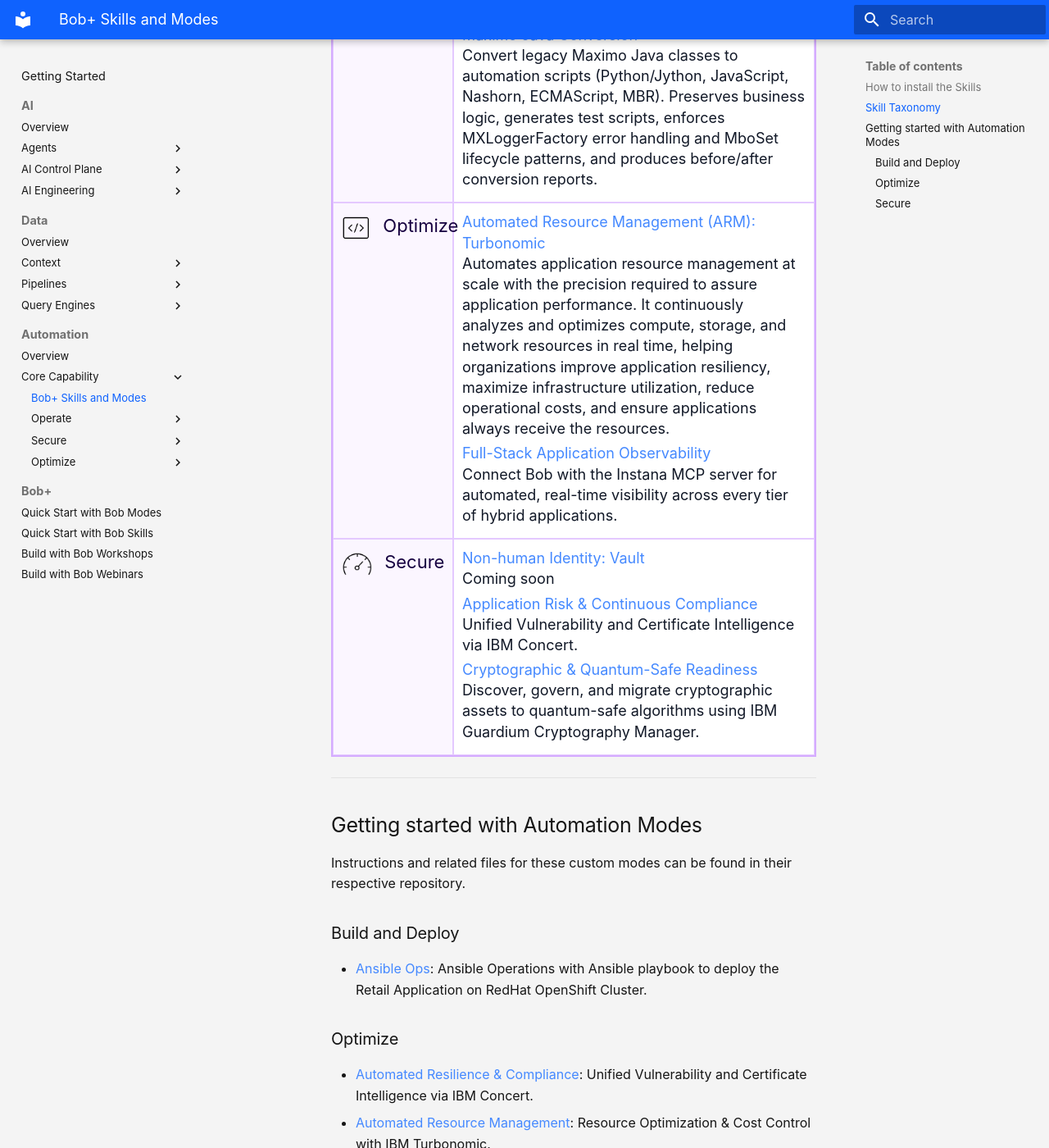
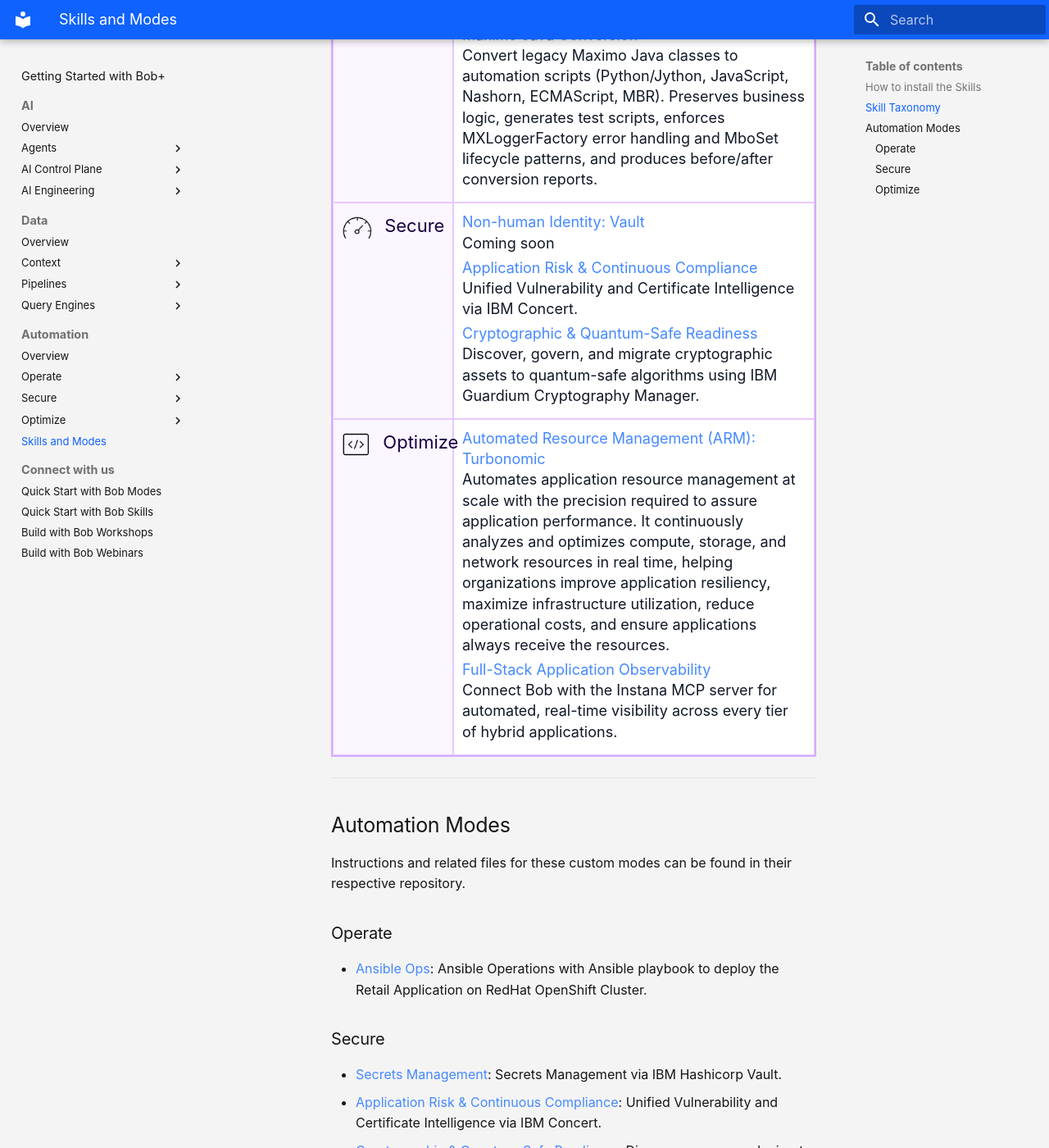
Before and after one commit to ibm-self-serve-assets/building-blocks2.0, an MkDocs documentation site: the page built from docs-src/automation-core/bob-skills-and-modes.md, in a window 1280 px wide and 1400 px high, scrolled down 1463 px. Shown: the whole window at 82% size. Built offline with MkDocs 1.6.1 and Material for MkDocs 9.7.7, drawn with Linux system fonts in a browser that asks for light colours; some of the changed text lies outside the part shown.

Commit message:
Updating automation pages

```diff
--- a/docs-src/automation-core/bob-skills-and-modes.md
+++ b/docs-src/automation-core/bob-skills-and-modes.md
@@ -20,7 +20,7 @@
         <div class="skill-group"><img src="../../ibm-bob/skills/images/automation.png" alt="" class="title-icon"><span>Automation Skills</span></div>
       </th></tr></thead>
       <tr>
-        <td><div class="skill-subgroup"><img src="../../ibm-bob/skills/images/build.png" alt="" class="title-icon"><span>Build</span></div></td>
+        <td><div class="skill-subgroup"><img src="../../ibm-bob/skills/images/build.png" alt="" class="title-icon"><span>Operate</span></div></td>
         <td>
             <p><a href="https://github.com/ibm-self-serve-assets/building-blocks/blob/main/ibm-bob/skills/ibm-cloud/SKILL.md">Using the IBM Cloud CLI; ibmcloud</a>
             <br>Work with IBM Cloud by using the stand-alone `ibmcloud` CLI or IBM Cloud Shell.</p>
@@ -35,15 +35,6 @@
         </td>
       </tr>
       <tr>
-        <td><div class="skill-subgroup"><img src="../../ibm-bob/skills/images/modernize.png" alt="" class="title-icon"><span>Optimize</span></div></td>
-        <td>
-            <p><a href="https://github.com/ibm-self-serve-assets/building-blocks/blob/main/ibm-bob/skills/automated-resource-mgmt-turbonomic/SKILL.md">Automated Resource Management (ARM): Turbonomic</a>
-            <br>Automates application resource management at scale with the precision required to assure application performance. It continuously analyzes and optimizes compute, storage, and network resources in real time, helping organizations improve application resiliency, maximize infrastructure utilization, reduce operational costs, and ensure applications always receive the resources.</p>
-            <p><a href="">Full-Stack Application Observability</a>
-            <br>Connect Bob with the Instana MCP server for automated, real-time visibility across every tier of hybrid applications.</p>
-        </td>
-      </tr>
-      <tr>
         <td><div class="skill-subgroup"><img src="../../ibm-bob/skills/images/optimize.png" alt="" class="title-icon"><span>Secure</span></div></td>
         <td>
             <p><a href="https://github.com/ibm-self-serve-assets/building-blocks/blob/main/ibm-bob/skills/non-human-identity-vault/SKILL.md">Non-human Identity: Vault</a>
@@ -54,6 +45,15 @@
             <br>Discover, govern, and migrate cryptographic assets to quantum-safe algorithms using IBM Guardium Cryptography Manager.</p>
         </td>
       </tr>
+      <tr>
+        <td><div class="skill-subgroup"><img src="../../ibm-bob/skills/images/modernize.png" alt="" class="title-icon"><span>Optimize</span></div></td>
+        <td>
+            <p><a href="https://github.com/ibm-self-serve-assets/building-blocks/blob/main/ibm-bob/skills/automated-resource-mgmt-turbonomic/SKILL.md">Automated Resource Management (ARM): Turbonomic</a>
+            <br>Automates application resource management at scale with the precision required to assure application performance. It continuously analyzes and optimizes compute, storage, and network resources in real time, helping organizations improve application resiliency, maximize infrastructure utilization, reduce operational costs, and ensure applications always receive the resources.</p>
+            <p><a href="">Full-Stack Application Observability</a>
+            <br>Connect Bob with the Instana MCP server for automated, real-time visibility across every tier of hybrid applications.</p>
+        </td>
+      </tr>
     </tbody>
   </table>
 
@@ -61,12 +61,17 @@
 
 ---
 
-## Getting started with Automation Modes
+## Automation Modes
 
 Instructions and related files for these custom modes can be found in their respective repository.
 
-### Build and Deploy
+### Operate
 - [Ansible Ops](https://github.com/ibm-self-serve-assets/building-blocks/tree/main/build-and-deploy/Iaas/bob-modes/base-modes): Ansible Operations with Ansible playbook to deploy the Retail Application on RedHat OpenShift Cluster.
+
+### Secure
+- [Secrets Management](https://github.com/ibm-self-serve-assets/building-blocks/tree/main/build-and-deploy/non-human-identity/secrets-management/bob-modes/base-modes): Secrets Management via IBM Hashicorp Vault.
+- [Application Risk & Continuous Compliance](https://github.com/ibm-self-serve-assets/building-blocks/raw/main/optimize/automated-resilience-and-compliance/bob-modes/base-modes/application-resilience.zip): Unified Vulnerability and Certificate Intelligence via IBM Concert.
+- [Cryptographic & Quantum-Safe Readiness](https://github.com/ibm-self-serve-assets/building-blocks/raw/main/optimize/automated-resilience-and-compliance/bob-modes/base-modes/application-resilience.zip): Discover, govern, and migrate cryptographic assets to quantum-safe algorithms using IBM Guardium Cryptography Manager.
 
 ### Optimize
 - [Automated Resilience & Compliance](https://github.com/ibm-self-serve-assets/building-blocks/blob/main/optimize/automated-resilience-and-compliance/bob-modes/base-modes/application-resilience.zip): Unified Vulnerability and Certificate Intelligence via IBM Concert.
@@ -74,11 +79,6 @@
 - [Technology Financial Management & FinOps](https://github.com/ibm-self-serve-assets/building-blocks/blob/finops/optimize/finops/bob-modes/base-modes/cloudability-api.zip): Maximize Cloud Value Through FinOps with IBM Apptio.
 - [Full-Stack Application Observability](https://github.com/ibm-self-serve-assets/building-blocks/blob/finops/observe/application-observability/bob-modes/base-modes/application-observability.zip): Connect Bob with the Instana MCP server for automated, real-time visibility across every tier of hybrid applications.
 
-### Secure
-- [Secrets Management](https://github.com/ibm-self-serve-assets/building-blocks/tree/main/build-and-deploy/non-human-identity/secrets-management/bob-modes/base-modes): Secrets Management via IBM Hashicorp Vault.
-- [Application Risk & Continuous Compliance](https://github.com/ibm-self-serve-assets/building-blocks/raw/main/optimize/automated-resilience-and-compliance/bob-modes/base-modes/application-resilience.zip): Unified Vulnerability and Certificate Intelligence via IBM Concert.
-- [Cryptographic & Quantum-Safe Readiness](https://github.com/ibm-self-serve-assets/building-blocks/raw/main/optimize/automated-resilience-and-compliance/bob-modes/base-modes/application-resilience.zip): Discover, govern, and migrate cryptographic assets to quantum-safe algorithms using IBM Guardium Cryptography Manager.
-
 ---
 
 For the complete list of all Building Block skills across AI, Data, and Automation, see the [Bob<span style="color:#0f62fe">+</span> Skills page](../ibm-bob/skills/index.md).
--- a/mkdocs.yml
+++ b/mkdocs.yml
@@ -46,7 +46,7 @@
       permalink: true
 
 nav:
-  - Getting Started: index.md
+  - Getting Started with Bob+: index.md
 
   - AI:
       - Overview: ai-core/index.md
@@ -100,29 +100,28 @@
   - Automation:
       - Overview: automation-core/index.md
 
-      - Core Capability:
-          - Bob+ Skills and Modes: automation-core/bob-skills-and-modes.md
+      - Operate:
+          - Overview: automation-core/operate/index.md
+          - Infrastructure as Code: automation-core/operate/infrastructure-as-code.md
+          - Configure & Automate: automation-core/operate/configure-automate.md
+          - Workload Orchestration & Scheduling: automation-core/operate/workload-orchestration.md
 
-          - Operate:
-              - Overview: automation-core/operate/index.md
-              - Infrastructure as Code: automation-core/operate/infrastructure-as-code.md
-              - Configure & Automate: automation-core/operate/configure-automate.md
-              - Workload Orchestration & Scheduling: automation-core/operate/workload-orchestration.md
+      - Secure:
+          - Overview: automation-core/secure/index.md
+          - Non-human Identity & Secret Management: automation-core/secure/non-human-identity.md
+          - Application Risk & Continuous Compliance: automation-core/secure/application-risk.md
+          - Cryptographic & Quantum-Safe Readiness: automation-core/secure/cryptographic-readiness.md
 
-          - Secure:
-              - Overview: automation-core/secure/index.md
-              - Non-human Identity & Secret Management: automation-core/secure/non-human-identity.md
-              - Application Risk & Continuous Compliance: automation-core/secure/application-risk.md
-              - Cryptographic & Quantum-Safe Readiness: automation-core/secure/cryptographic-readiness.md
+      - Optimize:
+          - Overview: automation-core/optimize/index.md
+          - Full-Stack Application Observability: automation-core/optimize/full-stack-observability.md
+          - Application Performance: automation-core/optimize/application-performance.md
+          - Technology Financial Management & FinOps: automation-core/optimize/technology-financial-management.md
+          - Network Performance Management: automation-core/optimize/network-performance.md
 
-          - Optimize:
-              - Overview: automation-core/optimize/index.md
-              - Full-Stack Application Observability: automation-core/optimize/full-stack-observability.md
-              - Application Performance: automation-core/optimize/application-performance.md
-              - Technology Financial Management & FinOps: automation-core/optimize/technology-financial-management.md
-              - Network Performance Management: automation-core/optimize/network-performance.md
+      - Skills and Modes: automation-core/bob-skills-and-modes.md
 
-  - Bob+:
+  - Connect with us:
       - Quick Start with Bob Modes: ibm-bob/index.md
       - Quick Start with Bob Skills: ibm-bob/skills/index.md
       - Build with Bob Workshops: workshop/index.md
```
